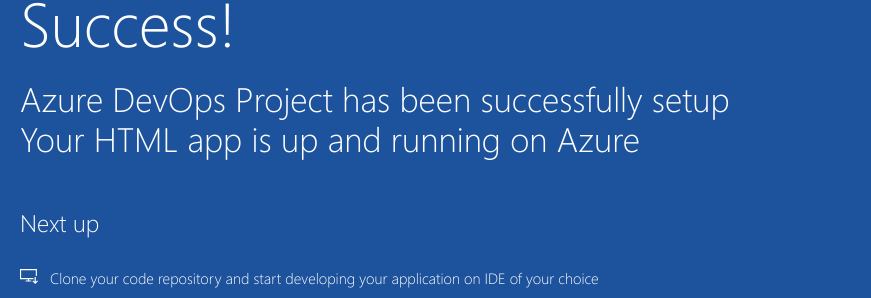
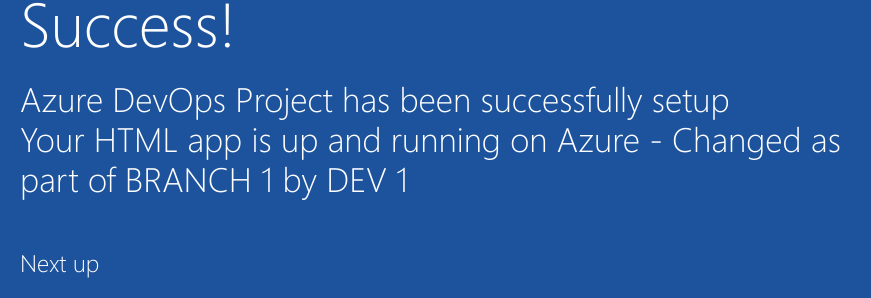
Before and after one commit to mmaaroju/EdurekaAssignment2, a plain HTML site: page sample-project/sample-project/index.html in a window 1280 px wide. Shown: the part 392-690 px from the top of the page, 205-1076 px from the left. Drawn offline with Linux system fonts and the light colour scheme.

Commit message:
Changes made by Harry in branch 1 - Assignemnt 2 Manaswini submit

```diff
--- a/sample-project/sample-project/index.html
+++ b/sample-project/sample-project/index.html
@@ -20,7 +20,7 @@
             <div class="content-body">
                 <div class="success-text">Success!</div>
                 <div class="description line-1"> Azure DevOps Project has been successfully setup</div>
-                <div class="description line-2"> Your HTML app is up and running on Azure</div>
+                <div class="description line-2"> Your HTML app is up and running on Azure - Changed as part of BRANCH 1 by DEV 1</div>
                 <div class="next-steps-container">
                     <div class="next-steps-header">Next up</div>
                     <div class="next-steps-body">
```
